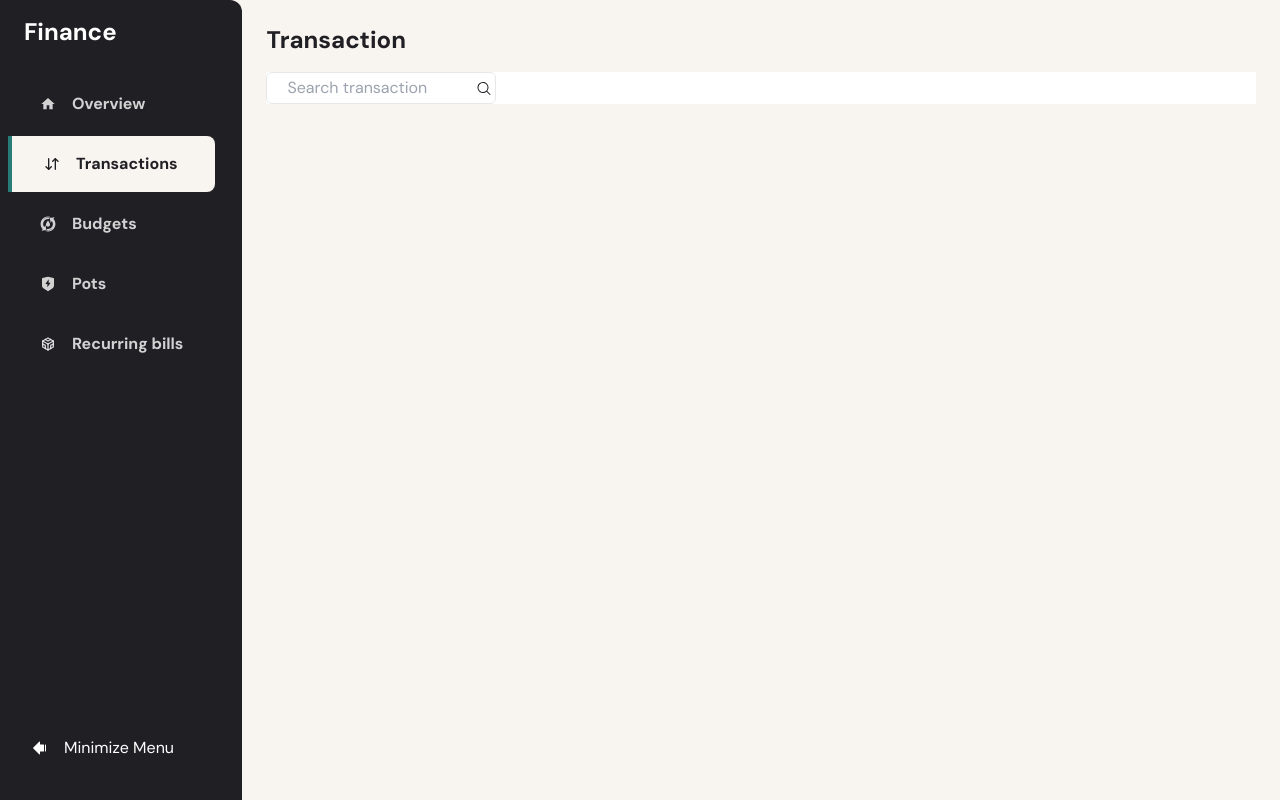
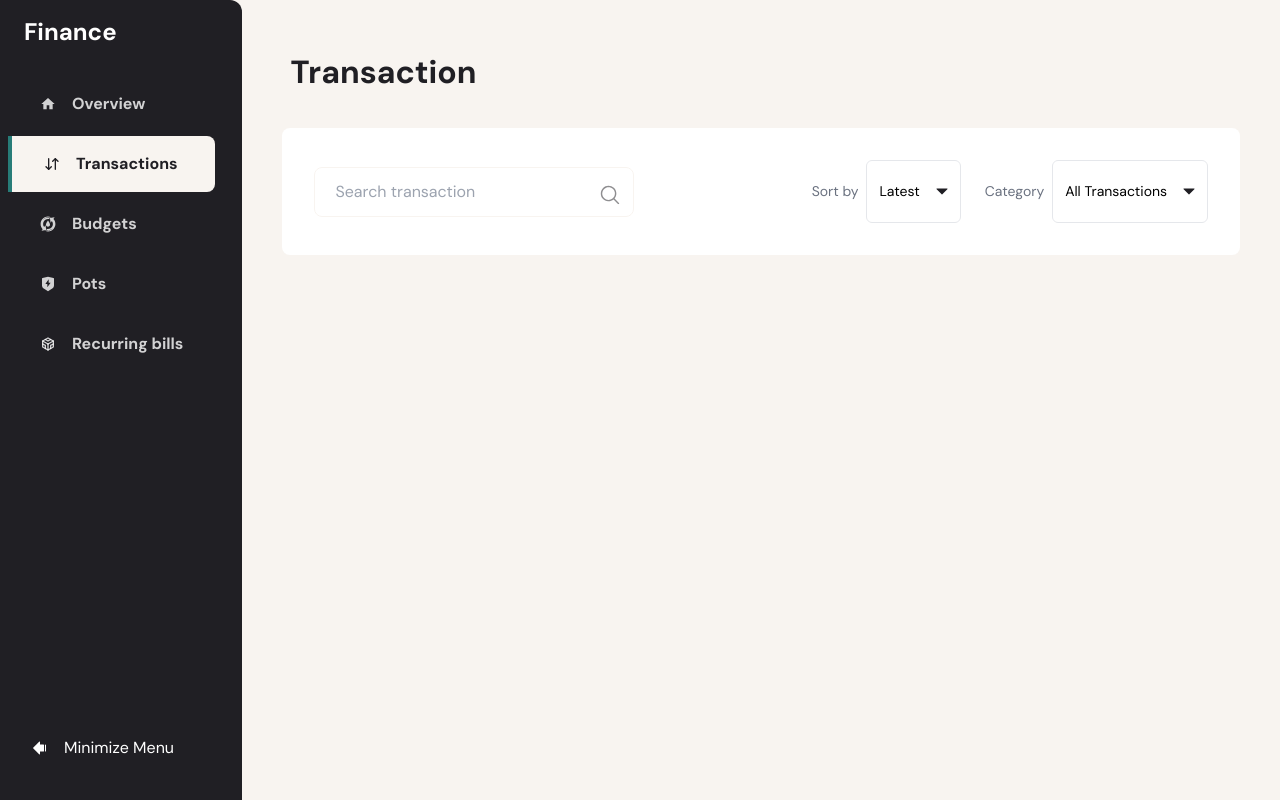
Before and after one commit to SandyAbasman/Personal-finance-app, a React (Vite) app: page /transactions in a window 1280 px wide. Built offline with nearby package versions, Linux system fonts and the light colour scheme.

Commit message:
transaction layout created with responsive input field

```diff
--- a/src/component/InputFieldTop.jsx
+++ b/src/component/InputFieldTop.jsx
@@ -1,23 +1,61 @@
 import React from 'react'
 import SearchIcon from '/assets/images/search-icon.svg'
+import ListDownIcon from '/assets/images/icon-caret-down.svg'
 
 export default function InputFieldTop() {
   return (
-    <div className="flex justify-between items-center self-stretch">
+    <div className=" w-full h-auto flex justify-between gap-300 items-center self-stretch">
       <SearchInputField />
+
+      <LeftInputFieldTop>
+        <SortBy />
+        <Category />
+      </LeftInputFieldTop>
     </div>
   )
 }
 
 function SearchInputField() {
   return (
-    <div className="flex flex-row relative">
+    <div className="flex   flex-row items-start relative  gap-50">
       <input
         type="text"
         placeholder="Search transaction"
-        className="  px-[1.25rem] py-[0.2rem] rounded-md  border"
+        className=" w-[320px] px-250 py-150 rounded-lg bg-white border-background flex items-start gap-200 self-stretch  border"
       />
-      <img src={SearchIcon} alt="search icon" className="absolute right-1 top-2" />
+      <img
+        src={SearchIcon}
+        alt="search icon"
+        className=" flex-shrink-0 absolute w-[1.5rem] h-[1.5rem] right-3 text-gray-900 opacity-50 top-4 "
+      />
     </div>
   )
 }
+
+function LeftInputFieldTop({ children }) {
+  return <div className="md:flex hidden items-center justify-end gap-300 ">{children}</div>
+}
+
+function SortBy() {
+  return (
+    <div className="flex items-center gap-100">
+      <p className="text-gray-500 text-[14px] style-normal font-[400]">Sort by</p>
+      <div className="flex  px-150 py-250 item-center self-stretch gap-200  border border-#98908B rounded-md">
+        <p className="text-[14px] font-[400]">Latest</p>
+        <img src={ListDownIcon} alt="icon down" />
+      </div>
+    </div>
+  )
+}
+
+function Category() {
+  return (
+    <div className="flex items-center gap-100">
+      <p className="text-gray-500 text-[14px] style-normal font-[400]">Category</p>
+      <div className="flex  px-150 py-250 item-center self-stretch gap-200  border border-#98908B rounded-md">
+        <p className="text-[14px] font-[400]">All Transactions</p>
+        <img src={ListDownIcon} alt="icon down" />
+      </div>
+    </div>
+  )
+}
--- a/src/pages/transaction.jsx
+++ b/src/pages/transaction.jsx
@@ -3,10 +3,12 @@ import InputFieldTop from '../component/InputFieldTop'
 
 export default function Transaction() {
   return (
-    <div className="w-full h-auto flex flex-col gap-3 p-4">
-      <h2 className="text-blue font-bold mb-1  text-2xl">Transaction</h2>
+    <div className="w-full h-auto flex flex-col bg-background gap-400 md:px-400 md:py-500 px-300 py-200 flex-1 ">
+      <h2 className="text-grey-900  font-[700]   md:w-full max-w-30 px-100 py-0  text-[32px] ">
+        Transaction
+      </h2>
 
-      <div className=" w-full h-auto flex md:flex-nowrap justify-between gap-2 md:flex-row bg-white  flex-col ">
+      <div className=" w-full h-auto flex flex-col gap-300 md:px-400 md:py-400 px-300 py-250  items-start self-stretch bg-white rounded-lg">
         <InputFieldTop />
       </div>
     </div>
```
